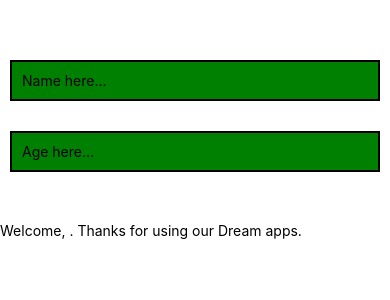
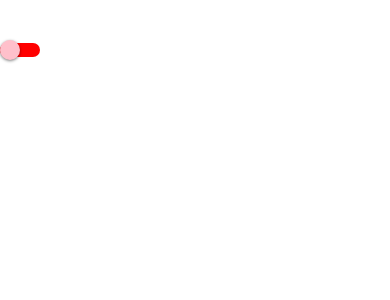
Before and after one commit to pmdev71/react-native-basic, a React Native app: screen / in a window 390 px wide. Shown: the top 300 px of the page. Built offline with nearby package versions, Linux system fonts and the light colour scheme.

Commit message:
swaitch button

```diff
--- a/App.js
+++ b/App.js
@@ -12,27 +12,27 @@ import {
   Alert,
   Image,
   Modal,
+  Switch,
 } from 'react-native';
 import { useState, useEffect } from 'react';
 import styles from './style';
-import OutputCom from './components/OutputCom';
 
 export default function App() {
-  const [name, setName] = useState('');
-  const [age, setAge] = useState(0);
+  const [isEnable, setIsEnable] = useState(false);
+
+  const toggleSwitch = () => {
+    setIsEnable((previousState) => !previousState);
+    Alert.alert('Value changed.');
+  };
+
   return (
     <View style={styles.container}>
-      <TextInput
-        style={styles.inputStyle}
-        onChangeText={(text) => setName(text)}
-        placeholder="Name here..."
+      <Switch
+        value={isEnable}
+        trackColor={{ false: 'red', true: 'green' }}
+        thumbColor={isEnable ? 'yellow' : 'pink'}
+        onValueChange={toggleSwitch}
       />
-      <TextInput
-        style={styles.inputStyle}
-        onChangeText={(text) => setAge(text)}
-        placeholder="Age here..."
-      />
-      <OutputCom userName={name} userAge={age} />
     </View>
   );
 }
--- a/components/OutputCom.js
+++ /dev/null
@@ -1,31 +0,0 @@
-import React, { useState, useEffect } from 'react';
-import {
-  StyleSheet,
-  Text,
-  View,
-  Button,
-  TextInput,
-  ScrollView,
-  FlatList,
-  TouchableOpacity,
-  TouchableWithoutFeedback,
-  Keyboard,
-  Alert,
-  Image,
-  Modal,
-} from 'react-native';
-import styles from '../style';
-
-export default function OutputCom(props) {
-  if (props.userAge >= 18) {
-    Alert.alert('Notice!', 'You can visit this link.');
-  }
-  // else {
-  //   Alert.alert('Notice!', 'Oops.... You can visit this link.');
-  // }
-  return (
-    <View style={styles.container}>
-      <Text>Welcome, {props.userName}. Thanks for using our Dream apps.</Text>
-    </View>
-  );
-}
```
